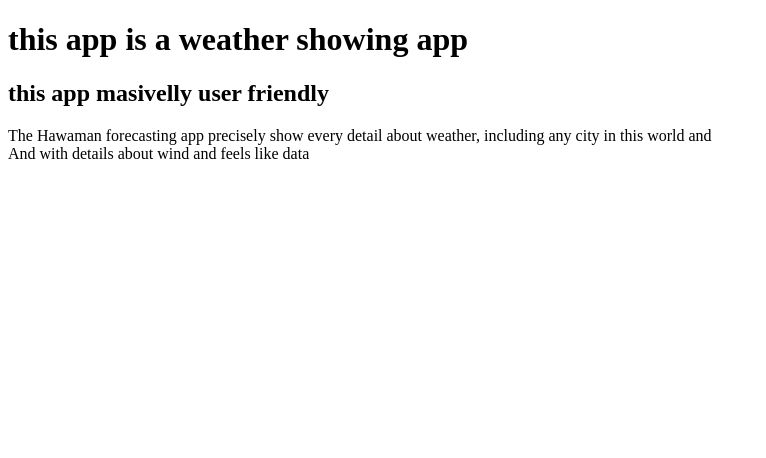
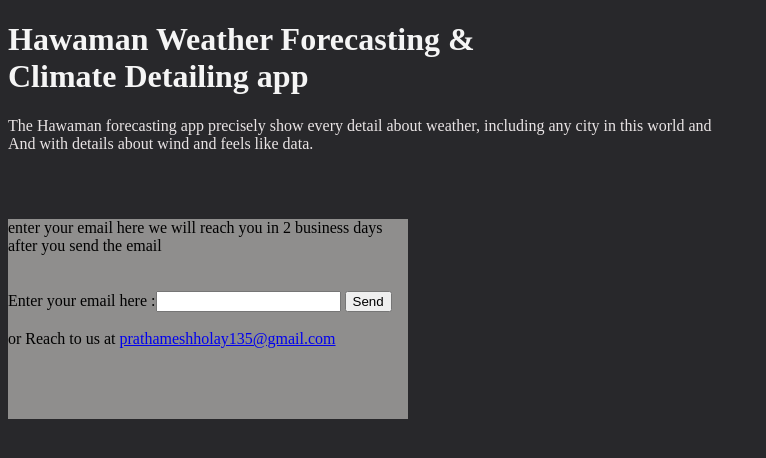
Before and after one commit to prathameshholay/weatherappofficial.github.io, a plain HTML site: page about.html in a window 1280 px wide. Shown: the whole page, without its empty margins (0-766 px from the left). Drawn offline with Linux system fonts and the light colour scheme.

Commit message:
more secure
added more security

```diff
--- a/about.html
+++ b/about.html
@@ -6,13 +6,23 @@
     <meta http-equiv="X-UA-Compatible" content="IE=edge">
     <meta name="viewport" content="width=device-width, initial-scale=1.0">
     <title>Document</title>
+    <link rel="stylesheet" href="/aboutstyle.css">
 </head>
 
 <body>
-    <h1>this app is a weather showing app </h1>
-    <h2>this app masivelly user friendly</h2>
+    <h1>Hawaman Weather Forecasting & Climate Detailing app </h1>
     <p>The Hawaman forecasting app precisely show every detail about weather, including any city in this world and <br>
-        And with details about wind and feels like data</p>
+        And with details about wind and feels like data.</p>
+    <div class="email">
+        enter your email here we will reach you in 2 business days after you send the email <br>
+        <br>
+        <br>
+        Enter your email here :<input type="text">
+        <button id="send" onclick="javascript:alert('thanks for your time')">Send</button>
+        <br>
+        <br>
+        or Reach to us at <a href="https://www.google.com/intl/en-GB/gmail/about/">prathameshholay135@gmail.com</a>
+    </div>
 </body>
 
 </html>
--- /dev/null
+++ b/aboutstyle.css
@@ -0,0 +1,20 @@
+body {
+    color: rgb(233, 228, 229);
+    background-color: rgb(40, 40, 43)
+}
+
+h1 {
+    color: whitesmoke;
+    position: relative;
+    width: 40%;
+}
+
+.email {
+    top: 50px;
+    color: black;
+    position: relative;
+    justify-content: baseline;
+    width: 400px;
+    height: 200px;
+    background-color: rgb(143, 142, 141);
+}
--- a/script.js
+++ b/script.js
@@ -115,4 +115,3 @@
   fetchahmadnagar();
   fetchmumbai();
 })
-// api key = > ""
```
Also changed, not shown: index.html (+3 -3 lines).
